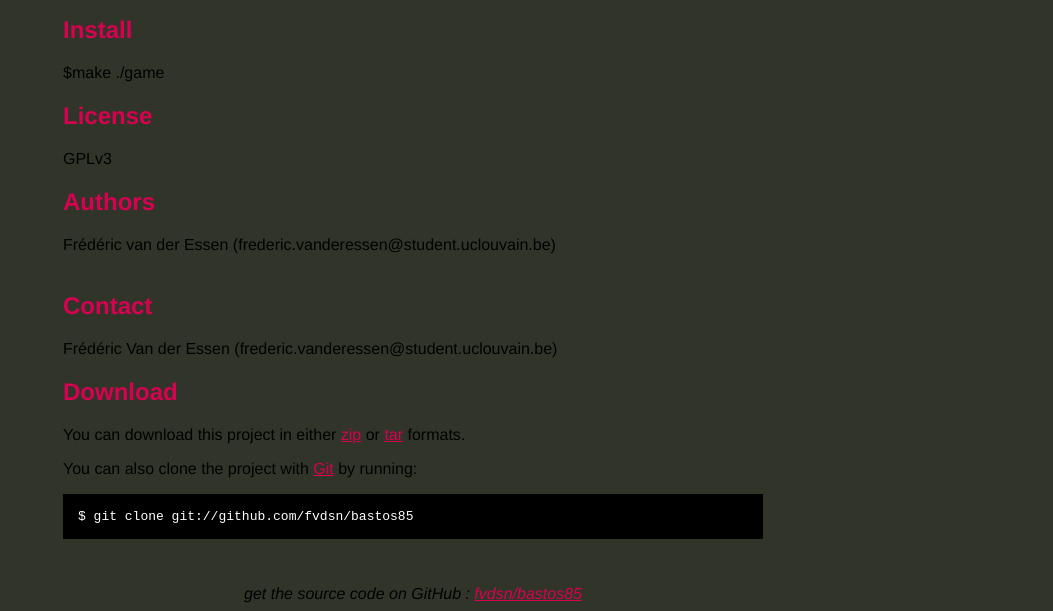
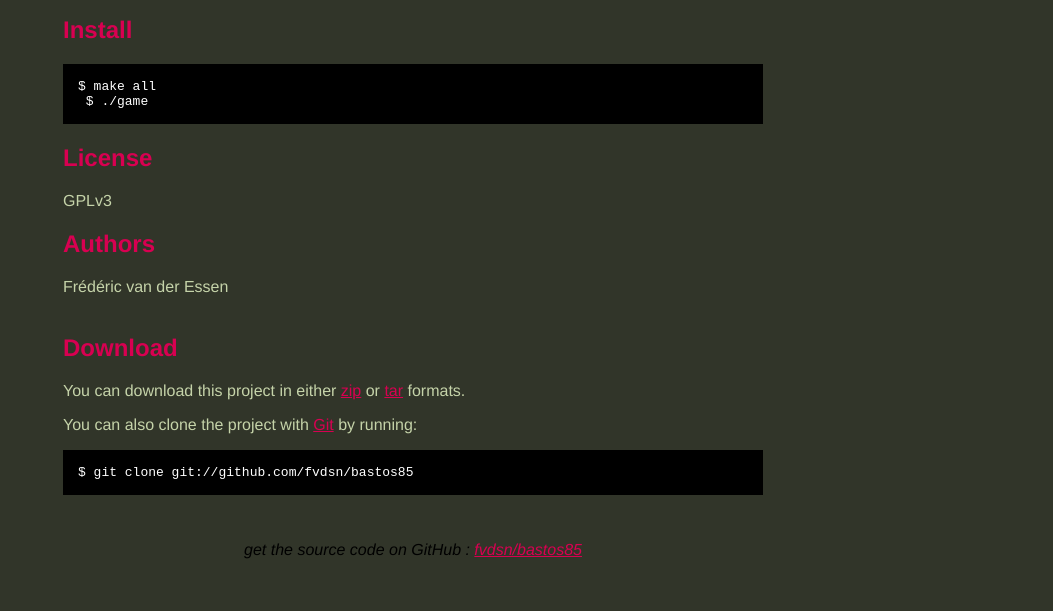
Before and after one commit to fvdsn/bastos85, a plain HTML site: page index.html in a window 1280 px wide. Shown: the part 336-947 px from the top of the page, without its empty margins (227-1280 px from the left). After the commit the page ends 903 px from the top, so only its background shows below. Drawn offline with Linux system fonts and the light colour scheme.

Commit message:
further color modif and stuff.

```diff
--- a/index.html
+++ b/index.html
@@ -18,6 +18,7 @@
       margin: 0 auto;
       width: 700px;
     }
+    		p { color: #C5D3A9; }
 		h1 { font-size: 3.8em; color: #D80051; margin-bottom: 3px; }
 		h1 .small { font-size: 0.4em; }
 		h1 a { text-decoration: none }
@@ -55,16 +56,12 @@
     <p>This is a 2d shoot them up game inspired by kenta cho's abstract shooters and other popular arcade shooters like Ikaruga. The project makes good reuse of ideas in my other projects like tuned. </p><h2>Dependencies</h2>
 <p>All you need is unix and glut. </p>
 <h2>Install</h2>
-<p>$make
-./game</p>
+<pre>$ make all <br /> $ ./game </pre>
 <h2>License</h2>
 <p>GPLv3</p>
 <h2>Authors</h2>
-<p>Frédéric van der Essen (frederic.vanderessen@student.uclouvain.be)
+<p>Frédéric van der Essen
 <br/>
-<br/>      </p>
-<h2>Contact</h2>
-<p>Frédéric Van der Essen (frederic.vanderessen@student.uclouvain.be)
 <br/>      </p>
 
 
```
